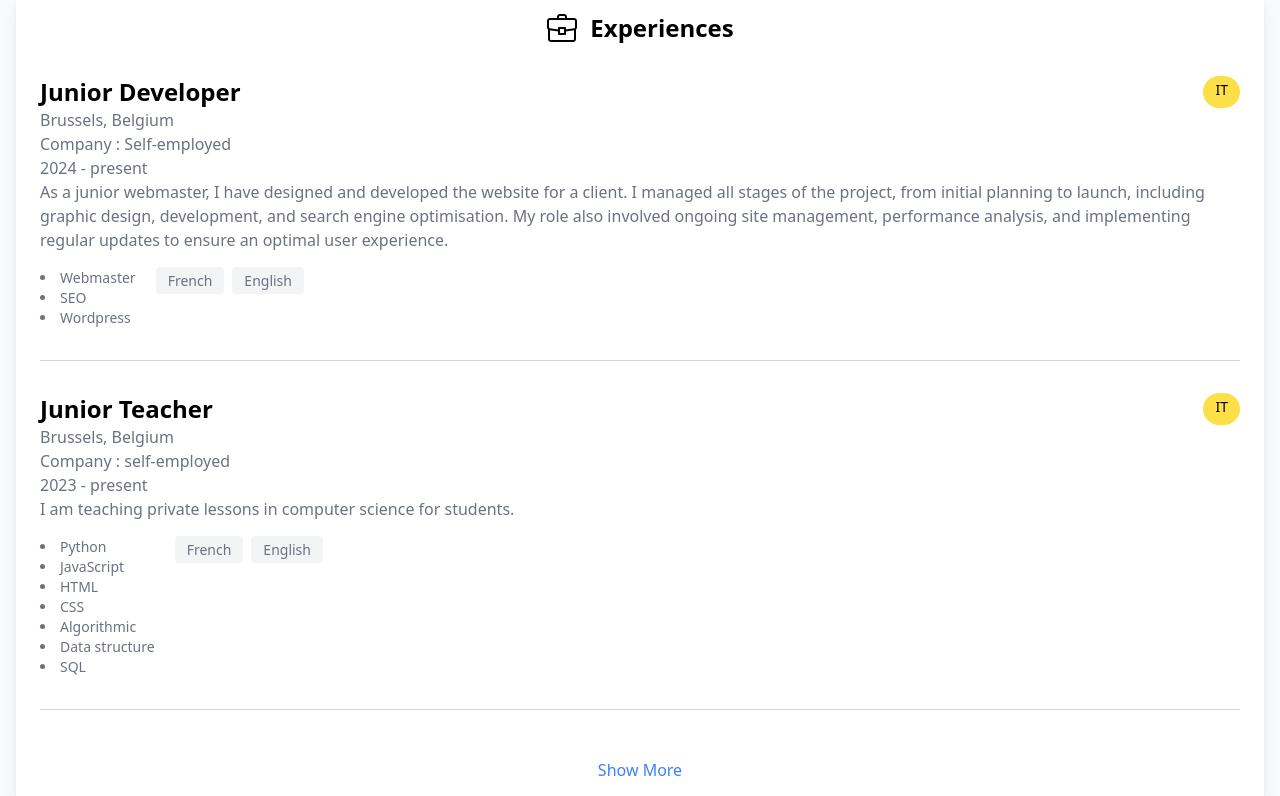
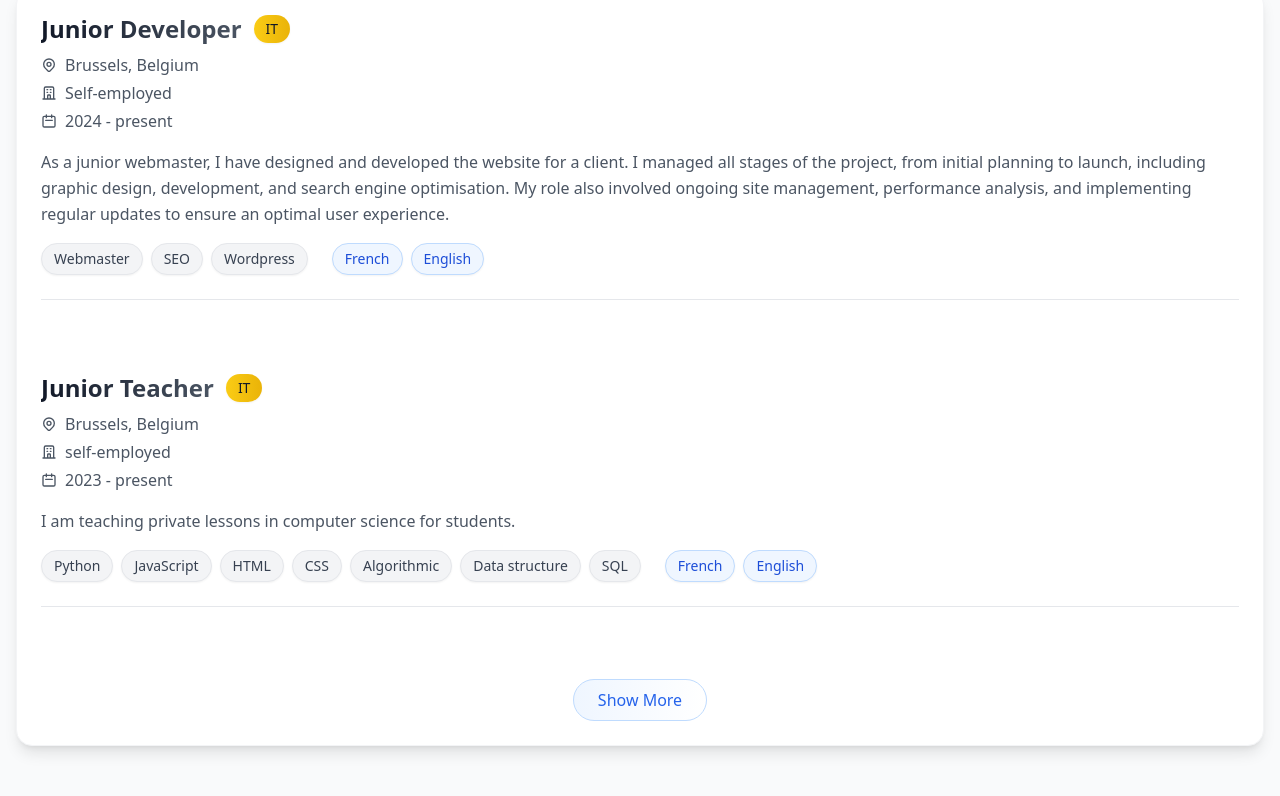
Before and after one commit to sacha-croon-vinci/Online-Resume, a React (Vite) app: page / in a window 1280 px wide. Shown: the part 2060-2856 px from the top of the page. Built offline with nearby package versions, Linux system fonts and the light colour scheme.

Commit message:
style(experience): enhance ExperienceCard and ExperienceItem components with improved layout and styling

```diff
--- a/src/components/Experiences/ExperienceCard.tsx
+++ b/src/components/Experiences/ExperienceCard.tsx
@@ -1,14 +1,12 @@
 import { Experience } from "../../../type";
 import { ExperienceItem } from "./ExperienceItem";
 import { useState } from "react";
-import experiencesImage from "/src/public/images/briefcase.png";
 
 interface ExperienceCardProps {
-    data : Experience[];
+    data: Experience[];
 }
 
 export function ExperienceCard({ data }: ExperienceCardProps) {
-
     const [showMore, setShowMore] = useState(false);
 
     const handleShowMore = () => {
@@ -16,11 +14,8 @@ export function ExperienceCard({ data }: ExperienceCardProps) {
     };
 
     return (
-        <div className="bg-white dark:bg-gray-800 p-6 mb-16 rounded-xl  shadow-lg hover:shadow-2xl transition-shadow">
-            <div className="flex gap-3 pl-5 pr-5 mb-8 justify-center">
-                <img src={experiencesImage}  alt="study image" className="w-8 h-8 dark:invert"/>
-                <h3 className="text-2xl font-bold dark:text-white ">Experiences</h3>
-            </div>
+        <div className="bg-white dark:bg-gray-800 rounded-2xl shadow-lg hover:shadow-2xl transition-all duration-300
+                      border border-gray-100 dark:border-gray-700">
             {data.slice(0, showMore ? data.length : 2).map((experience) => (
                 <ExperienceItem
                     key={experience.title}
@@ -34,16 +29,23 @@ export function ExperienceCard({ data }: ExperienceCardProps) {
                     language={experience.language}
                 />
             ))}
-            <div className="flex justify-center">
-                <button onClick={handleShowMore} className="mt-4 text-blue-500 hover:text-blue-600">
-                    {showMore ? 'Show Less' : 'Show More'}
-                </button>
-            </div>
 
-
-
-
+            {data.length > 2 && (
+                <div className="flex justify-center p-6">
+                    <button
+                        onClick={handleShowMore}
+                        className="px-6 py-2 rounded-full bg-gradient-to-r from-blue-50 to-white dark:from-gray-800 dark:to-gray-900
+                                 text-blue-600 dark:text-blue-400 font-medium
+                                 border border-blue-200 dark:border-blue-800
+                                 hover:from-blue-500 hover:to-blue-600 hover:text-white
+                                 dark:hover:from-blue-600 dark:hover:to-blue-700
+                                 transform transition-all duration-300 ease-in-out
+                                 hover:scale-105 hover:shadow-md"
+                    >
+                        {showMore ? 'Show Less' : 'Show More'}
+                    </button>
+                </div>
+            )}
         </div>
-
     );
-    }
+}
--- a/src/components/Experiences/ExperienceItem.tsx
+++ b/src/components/Experiences/ExperienceItem.tsx
@@ -1,4 +1,3 @@
-
 interface ExperienceItemProps {
     title: string;
     it: boolean;
@@ -10,52 +9,103 @@ interface ExperienceItemProps {
     language: string[];
 }
 
-
-export function ExperienceItem({ title,it, location, company, date, description,option, language}: ExperienceItemProps) {
+export function ExperienceItem({ title, it, location, company, date, description, option, language}: ExperienceItemProps) {
     return (
-        <div className="mb-4">
-            <div className="flex justify-between">
-                <h4 className="text-2xl font-bold dark:text-white">{title}</h4>
+        <div className="group relative p-6 hover:bg-gray-50 dark:hover:bg-gray-800/50 transition-colors duration-300">
+            <div className="flex flex-col md:flex-row md:items-start md:justify-between gap-4">
+                {/* Left section with main info */}
+                <div className="flex-1 space-y-4">
+                    <div className="space-y-2">
+                        <div className="flex items-center gap-3">
+                            <h4 className="text-2xl font-bold bg-gradient-to-r from-gray-900 to-gray-600 dark:from-white dark:to-gray-300
+                                         bg-clip-text text-transparent group-hover:from-blue-600 group-hover:to-blue-400
+                                         dark:group-hover:from-blue-400 dark:group-hover:to-blue-200 transition-all duration-300">
+                                {title}
+                            </h4>
                             {it && (
-                    <span
-                    className="px-3 py-1 bg-yellow-300 dark:bg-yellow-400 rounded-full text-sm select-none
-                    dark:text-black transform transition-transform duration-200 hover:scale-110 hover:bg-green-500 dark:hover:bg-red-500 hover:text-white"
-                >
+                                <span className="px-3 py-1 bg-gradient-to-r from-yellow-400 to-yellow-500 dark:from-yellow-500 dark:to-yellow-600
+                                               rounded-full text-sm font-medium text-gray-900 dark:text-gray-900
+                                               transform transition-all duration-300 ease-in-out
+                                               hover:scale-105 hover:from-green-500 hover:to-green-600
+                                               dark:hover:from-green-600 dark:hover:to-green-700 hover:text-white
+                                               shadow-sm hover:shadow-md">
                                     IT
                                 </span>
                             )}
                         </div>
-            <div className="text-l text-gray-500 dark:text-gray-400 ">
-                <p>{location}</p>
-                <p>Company : {company}</p>
-                <p>{date}</p>
-                <p >{description}</p>
-                <div className="flex gap-5 mt-4">
+
+                        <div className="flex flex-col gap-1 text-gray-600 dark:text-gray-300">
+                            <div className="flex items-center gap-2">
+                                <svg className="w-4 h-4" fill="none" stroke="currentColor" viewBox="0 0 24 24">
+                                    <path strokeLinecap="round" strokeLinejoin="round" strokeWidth="2"
+                                          d="M17.657 16.657L13.414 20.9a1.998 1.998 0 01-2.827 0l-4.244-4.243a8 8 0 1111.314 0z" />
+                                    <path strokeLinecap="round" strokeLinejoin="round" strokeWidth="2"
+                                          d="M15 11a3 3 0 11-6 0 3 3 0 016 0z" />
+                                </svg>
+                                <span>{location}</span>
+                            </div>
+                            <div className="flex items-center gap-2">
+                                <svg className="w-4 h-4" fill="none" stroke="currentColor" viewBox="0 0 24 24">
+                                    <path strokeLinecap="round" strokeLinejoin="round" strokeWidth="2"
+                                          d="M19 21V5a2 2 0 00-2-2H7a2 2 0 00-2 2v16m14 0h2m-2 0h-5m-9 0H3m2 0h5M9 7h1m-1 4h1m4-4h1m-1 4h1m-5 10v-5a1 1 0 011-1h2a1 1 0 011 1v5m-4 0h4" />
+                                </svg>
+                                <span>{company}</span>
+                            </div>
+                            <div className="flex items-center gap-2">
+                                <svg className="w-4 h-4" fill="none" stroke="currentColor" viewBox="0 0 24 24">
+                                    <path strokeLinecap="round" strokeLinejoin="round" strokeWidth="2"
+                                          d="M8 7V3m8 4V3m-9 8h10M5 21h14a2 2 0 002-2V7a2 2 0 00-2-2H5a2 2 0 00-2 2v12a2 2 0 002 2z" />
+                                </svg>
+                                <span>{date}</span>
+                            </div>
+                        </div>
+                    </div>
+
+                    <p className="text-gray-600 dark:text-gray-300 leading-relaxed">{description}</p>
+
+                    {/* Skills and Languages section */}
+                    <div className="flex flex-col md:flex-row gap-6 mt-6">
                         {option && (
-                        <ul className="list-disc list-inside">
+                            <div className="flex flex-wrap gap-2">
                                 {option.map((item) => (
-                                <li key={item} className="text-sm text-gray-500 dark:text-gray-400">{item}</li>
+                                    <span
+                                        key={item}
+                                        className="inline-flex items-center justify-center h-8 px-3
+                                                 bg-gray-100 dark:bg-gray-700 rounded-full text-sm font-medium
+                                                 text-gray-700 dark:text-gray-300 select-none
+                                                 transform transition-all duration-300 ease-in-out
+                                                 hover:scale-105 hover:bg-gradient-to-r hover:from-blue-500 hover:to-blue-600
+                                                 dark:hover:from-blue-600 dark:hover:to-blue-700 hover:text-white
+                                                 shadow-sm hover:shadow-md border border-gray-200 dark:border-gray-600
+                                                 hover:border-transparent whitespace-nowrap"
+                                    >
+                                        {item}
+                                    </span>
                                 ))}
-                        </ul>
+                            </div>
                         )}
-                    <div>
-                        {language?.map((language) => (
+                        <div className="flex flex-wrap gap-2">
+                            {language.map((lang) => (
                                 <span
-                                key={language}
-                                className="px-3 py-1 bg-gray-100 dark:bg-gray-700 rounded text-sm select-none
-                                dark:text-gray-300  mr-2"
+                                    key={lang}
+                                    className="inline-flex items-center justify-center h-8 px-3
+                                             bg-blue-50 dark:bg-blue-900/30 rounded-full text-sm font-medium
+                                             text-blue-700 dark:text-blue-300 select-none
+                                             transform transition-all duration-300 ease-in-out
+                                             hover:scale-105 hover:bg-gradient-to-r hover:from-blue-500 hover:to-blue-600
+                                             dark:hover:from-blue-600 dark:hover:to-blue-700 hover:text-white
+                                             shadow-sm hover:shadow-md border border-blue-200 dark:border-blue-800
+                                             hover:border-transparent whitespace-nowrap"
                                 >
-                                {language}
+                                    {lang}
                                 </span>
-
                             ))}
                         </div>
                     </div>
-
+                </div>
             </div>
 
-            <div className="border-t border-gray-300 dark:border-gray-700 my-8 "></div> {/* Line of separation */}
-
+            <div className="border-t border-gray-200 dark:border-gray-700 my-6"></div>
         </div>
     );
 }
```
Lines whose indentation alone changed are shown as unchanged.
